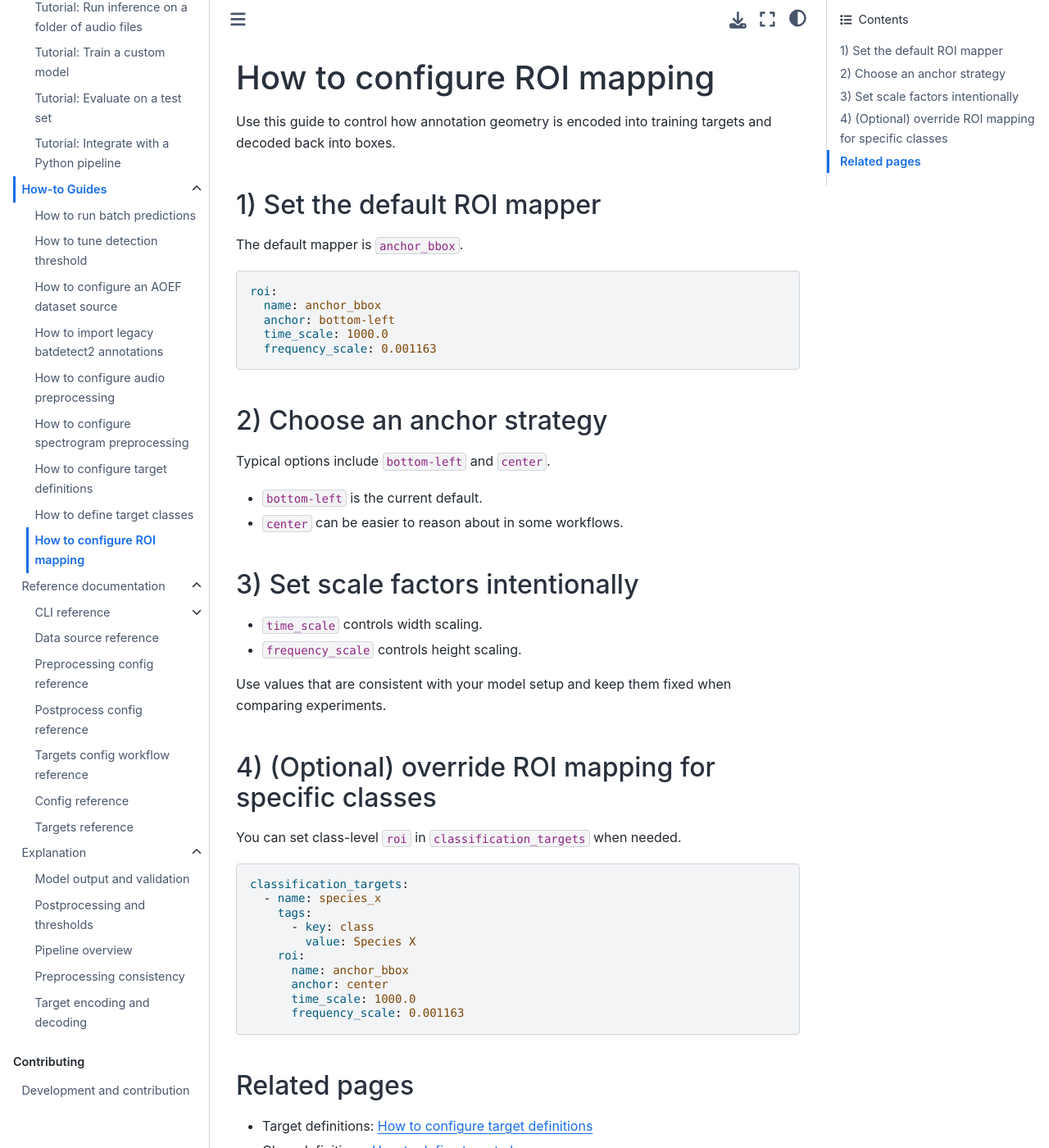
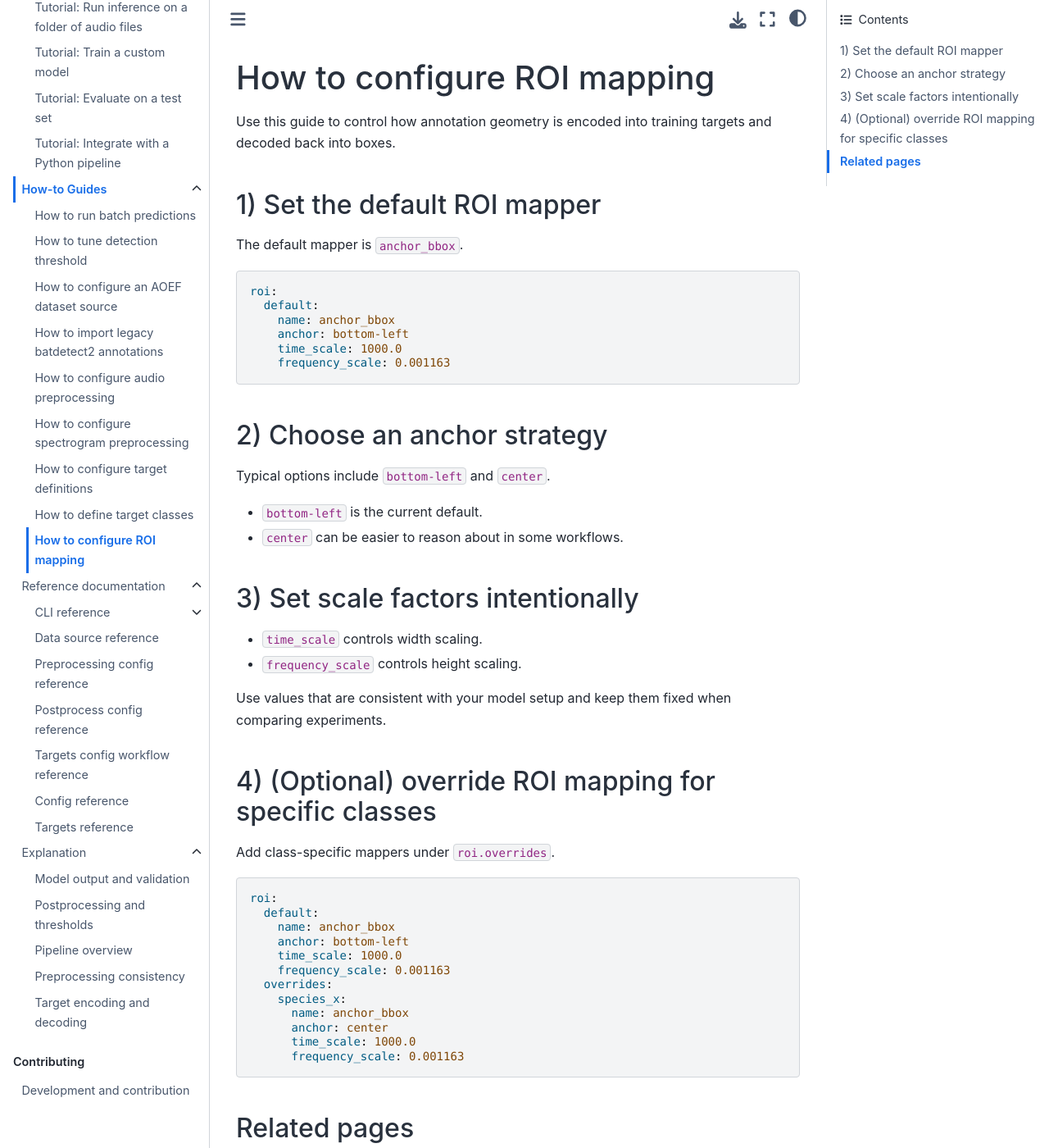
Before and after one commit to macaodha/batdetect2, a Sphinx documentation site: the page built from docs/source/how_to/configure-roi-mapping.md, in a window 1280 px wide and 1400 px high. Shown: the whole window at 82% size. Built offline with Sphinx 7.4.7 and the Sphinx Book theme 1.1.4, drawn with Linux system fonts in a browser that asks for light colours.

Commit message:
Update docs on roi separation

````diff
--- a/docs/source/how_to/configure-roi-mapping.md
+++ b/docs/source/how_to/configure-roi-mapping.md
@@ -9,10 +9,11 @@ The default mapper is `anchor_bbox`.
 
 ```yaml
 roi:
-  name: anchor_bbox
-  anchor: bottom-left
-  time_scale: 1000.0
-  frequency_scale: 0.001163
+  default:
+    name: anchor_bbox
+    anchor: bottom-left
+    time_scale: 1000.0
+    frequency_scale: 0.001163
 ```
 
 ## 2) Choose an anchor strategy
@@ -32,15 +33,17 @@ comparing experiments.
 
 ## 4) (Optional) override ROI mapping for specific classes
 
-You can set class-level `roi` in `classification_targets` when needed.
+Add class-specific mappers under `roi.overrides`.
 
 ```yaml
-classification_targets:
-  - name: species_x
-    tags:
-      - key: class
-        value: Species X
-    roi:
+roi:
+  default:
+    name: anchor_bbox
+    anchor: bottom-left
+    time_scale: 1000.0
+    frequency_scale: 0.001163
+  overrides:
+    species_x:
       name: anchor_bbox
       anchor: center
       time_scale: 1000.0
````
Also changed, not shown: docs/source/reference/targets-config-workflow.md (+9 -3 lines).
